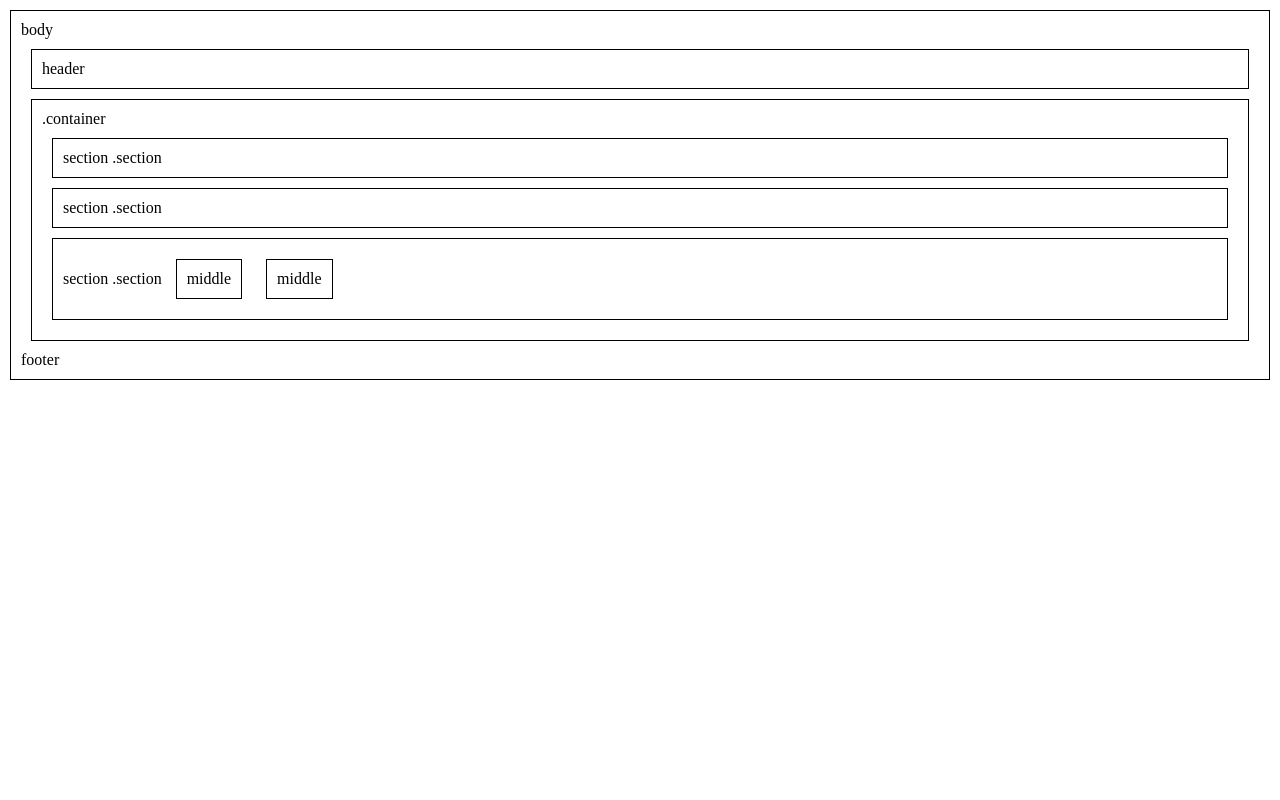
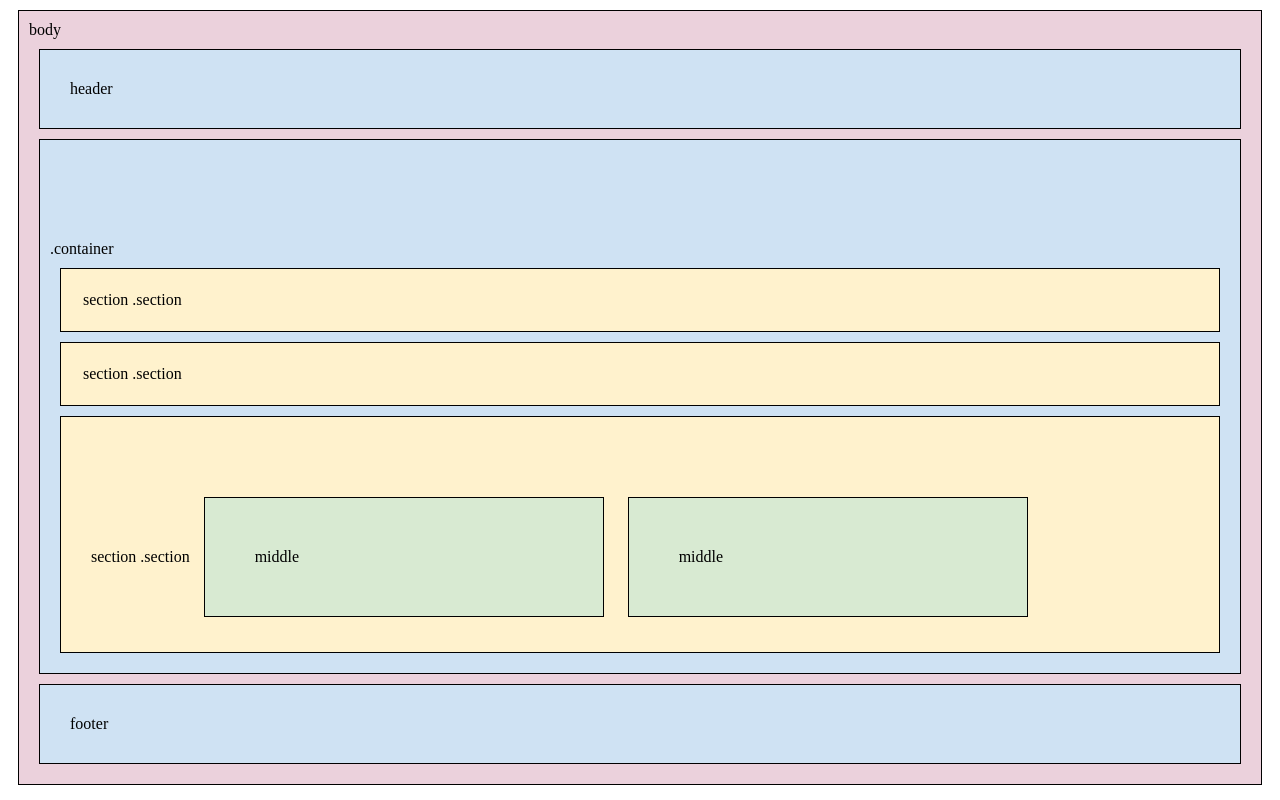
Before and after one commit to esteban-zh/maqueta-css, a plain HTML site: page index.html in a window 1280 px wide. Drawn offline with Linux system fonts and the light colour scheme.

Commit message:
maqueta con los items y fondos, falta ubicar bien los middle

```diff
--- a/index.html
+++ b/index.html
@@ -1,31 +1,30 @@
 <!DOCTYPE html>
 <html lang="en">
   <head>
-    <meta charset="UTF-8">
-    <meta http-equiv="X-UA-Compatible" content="IE=edge">
-    <meta name="viewport" content="width=device-width, initial-scale=1.0">
+    <meta charset="UTF-8" />
+    <meta http-equiv="X-UA-Compatible" content="IE=edge" />
+    <meta name="viewport" content="width=device-width, initial-scale=1.0" />
     <title>Document</title>
-    <link rel="stylesheet" href="style.css">
+    <link rel="stylesheet" href="style.css" />
   </head>
-<body> body
+  <body>
+    <div class="body">
+      body
       <header>header</header>
 
-    <div  class="container">.container
-
+      <div class="container">
+        .container
+        <section>section .section</section>
         <section>section .section</section>
 
-
-            <section>section .section</section>
-
-
-            <section>section .section
+        <section class="section">
+          section .section
           <div class="middle">middle</div>
-                <div class="middle">middle
+          <div class="middle">middle</div>
         </section>
-
       </div>
 
       <footer>footer</footer>
-
+    </div>
   </body>
 </html>
--- a/style.css
+++ b/style.css
@@ -1,37 +1,59 @@
-body {
+.body {
+  border: solid 1px;
+  background-color: #ebd1dc;
   box-sizing: border-box;
   margin: 10px;
   padding: 10px;
-  border: solid 1px;
 }
 
 header {
+  background-color: #cfe2f3;
   box-sizing: border-box;
   margin: 10px;
-  padding: 10px;
+  padding: 30px;
   border: solid 1px;
 }
 .container {
+  background-color: #cfe2f3;
   box-sizing: border-box;
-  margin: 10px;
-  padding: 10px;
+  margin: 10px 10px;
+  padding: 100px 10px 10px;
   border: solid 1px;
 }
 
 section {
+  background-color: #fff2cd;
   box-sizing: border-box;
   margin: 10px;
-  padding: 10px;
+  padding: 22px;
   border: solid 1px;
 }
 
 .middle {
+  background-color: #d8ead2;
+  width: 400px;
   box-sizing: border-box;
-  margin: 10px;
-  padding: 10px;
+  margin: 50px 10px 5px 10px;
+  padding: 50px;
   border: solid 1px;
   display: flex;
   display: inline-block;
+}
+
+footer {
+  background-color: #cfe2f3;
+  box-sizing: border-box;
+  margin: 10px;
+  padding: 30px;
+  border: solid 1px;
+}
+
+.section {
+  background-color: #fff2cd;
+  box-sizing: border-box;
+  margin: 10px;
+  padding: 30px;
+  border: solid 1px;
 }
 
 /* .container-1 {
```
Lines whose indentation alone changed are shown as unchanged.
